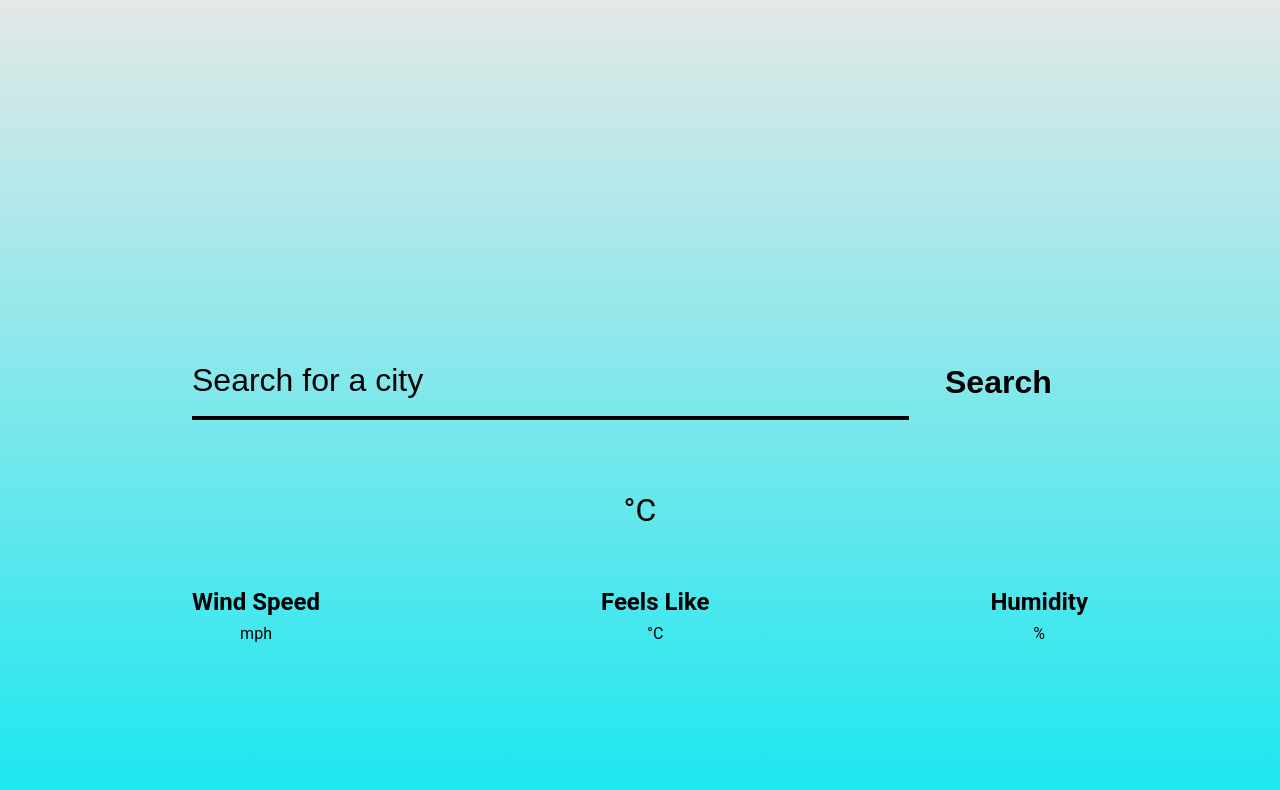
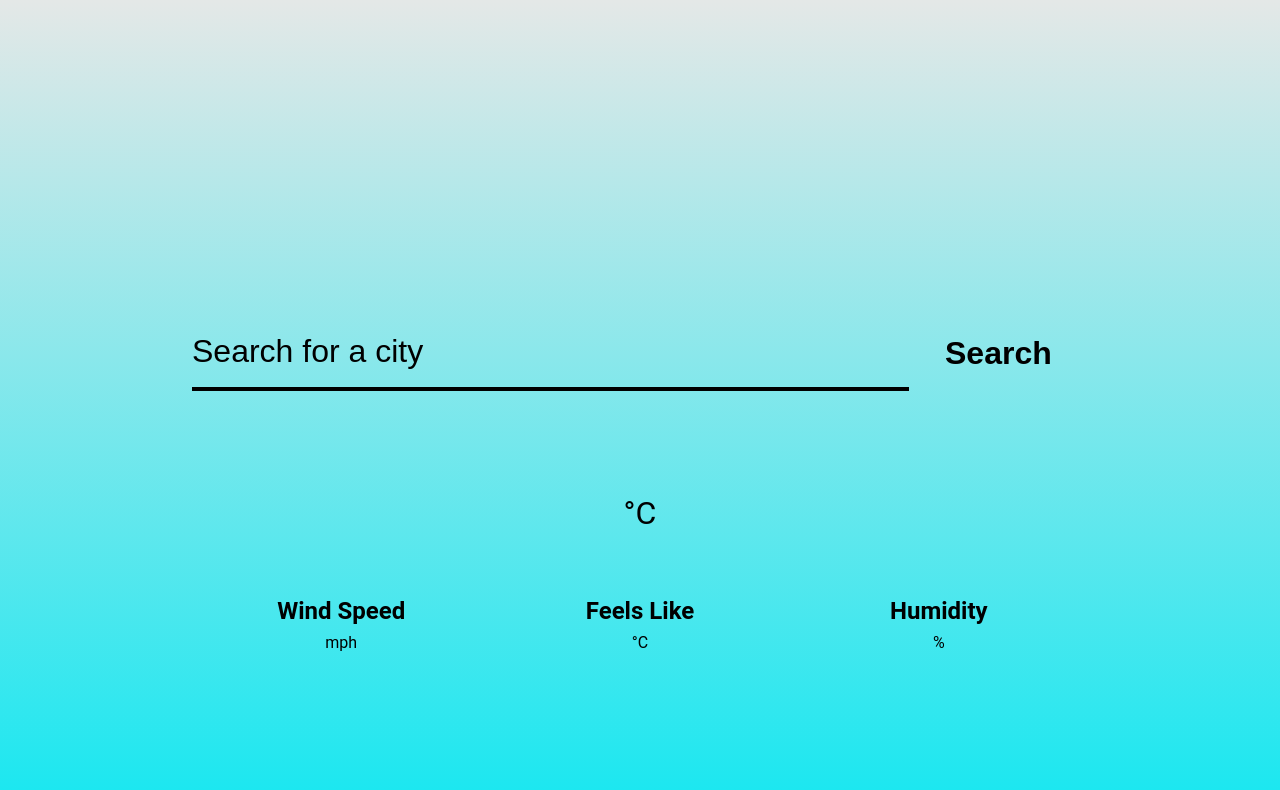
Before and after one commit to rowan-austin/Weather-app, a plain HTML site: page index.html in a window 1280 px wide. Drawn offline with Linux system fonts and the light colour scheme; no server answers.

Commit message:
spacing adjustments

```diff
--- a/style.css
+++ b/style.css
@@ -57,6 +57,7 @@ body.night {
     display: flex;
     text-align: center;
     width: 100%;
+    margin-bottom: 50px;
 }
 .city-search {
     height: 75px;
@@ -99,6 +100,7 @@ body.night .city-search::placeholder {
 .location-information {
     text-align: center;
     width: 100%;
+    margin-bottom: 25px;
 }
 
 /* Weather Styling */
@@ -112,6 +114,9 @@ body.night .city-search::placeholder {
     margin-bottom: 7.5px;
 }
 
+.weather-information div {
+    width: 33.3%;
+}
 .temp-span {
     font-size: 2em;
 }
```
